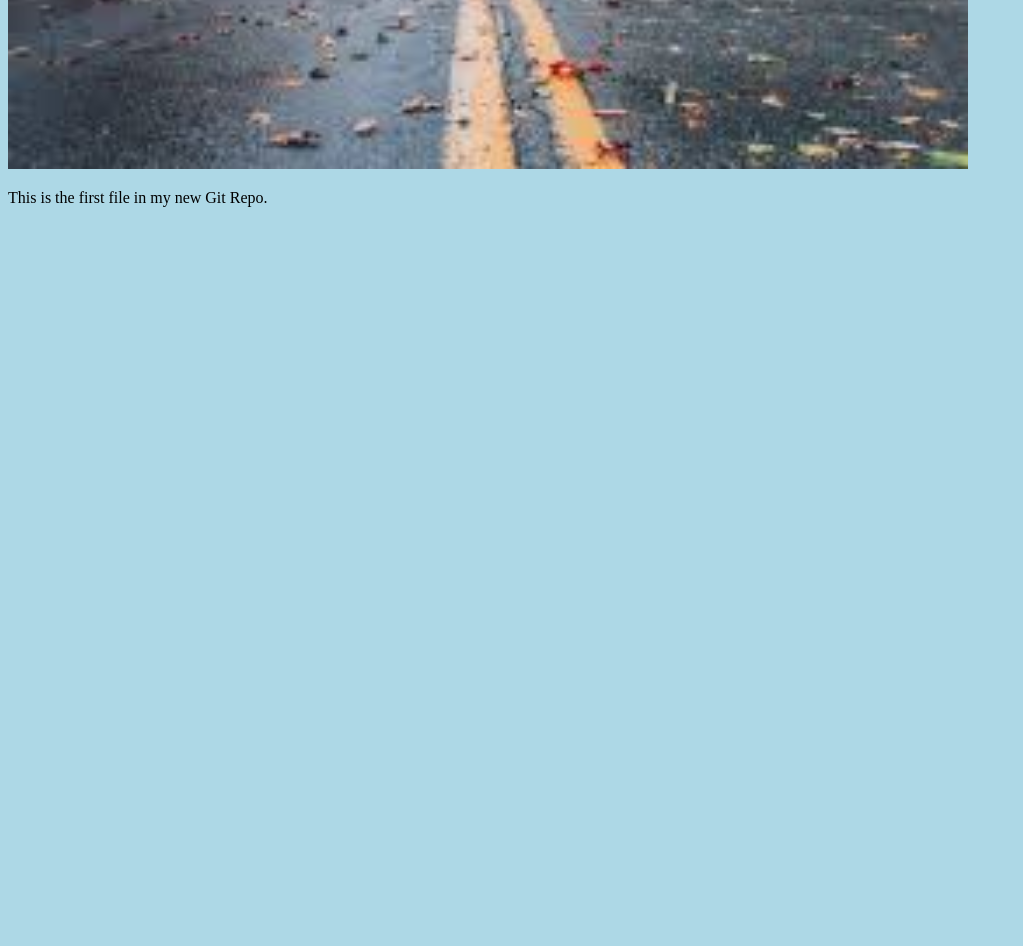
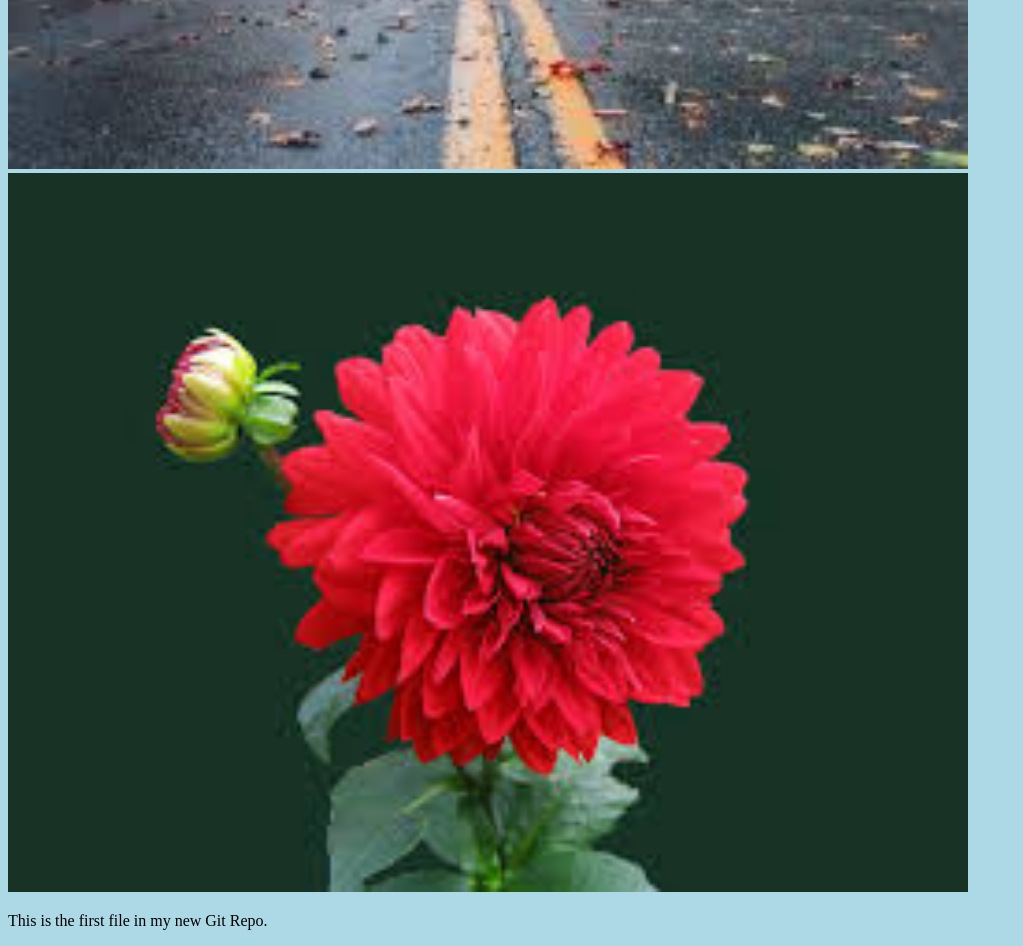
Before and after one commit to alizaizai/My_Git_Testing, a plain HTML site: page index.html in a window 1280 px wide. Shown: the part 550-1496 px from the top of the page, without its empty margins (0-1023 px from the left). Before the commit the page ends 800 px from the top, so only its background shows below. Drawn offline with Linux system fonts and the light colour scheme.

Commit message:
added another image to index.html

```diff
--- a/index.html
+++ b/index.html
@@ -9,6 +9,10 @@
 <h1>Hello world!</h1>
 <div><img src="images.jpg" alt="Hello World from Space"
 style="width:100%;max-width:960px"></div>
+
+<div><img src="images2.jpg" alt="Hello World from Space"
+style="width:100%;max-width:960px"></div>
+
 <p>This is the first file in my new Git Repo.</p>
 
 </body>
```
Also changed, not shown: images2.jpg (added).
